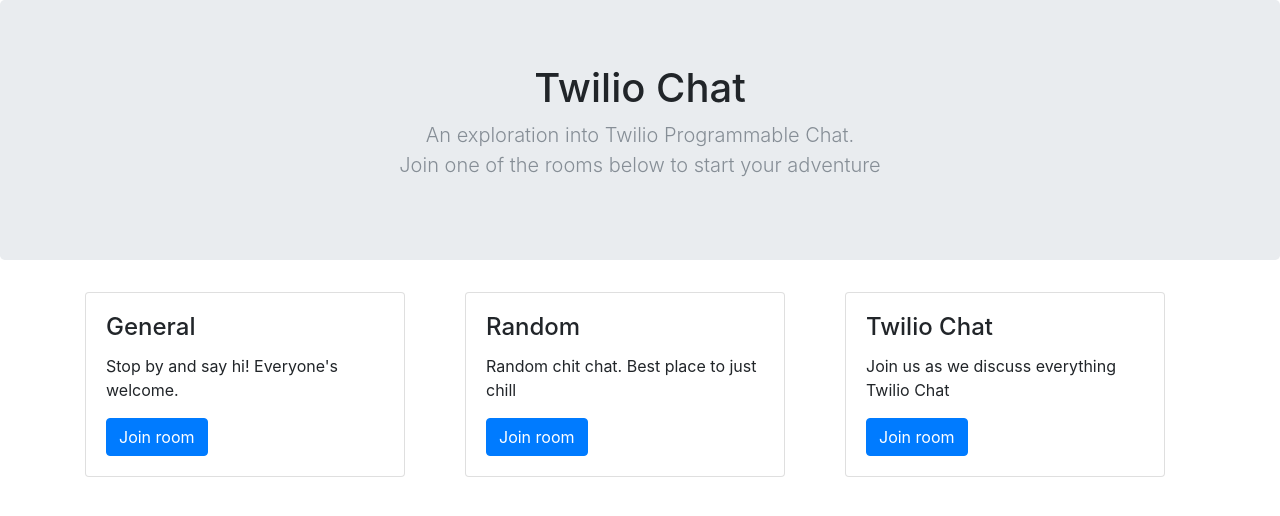
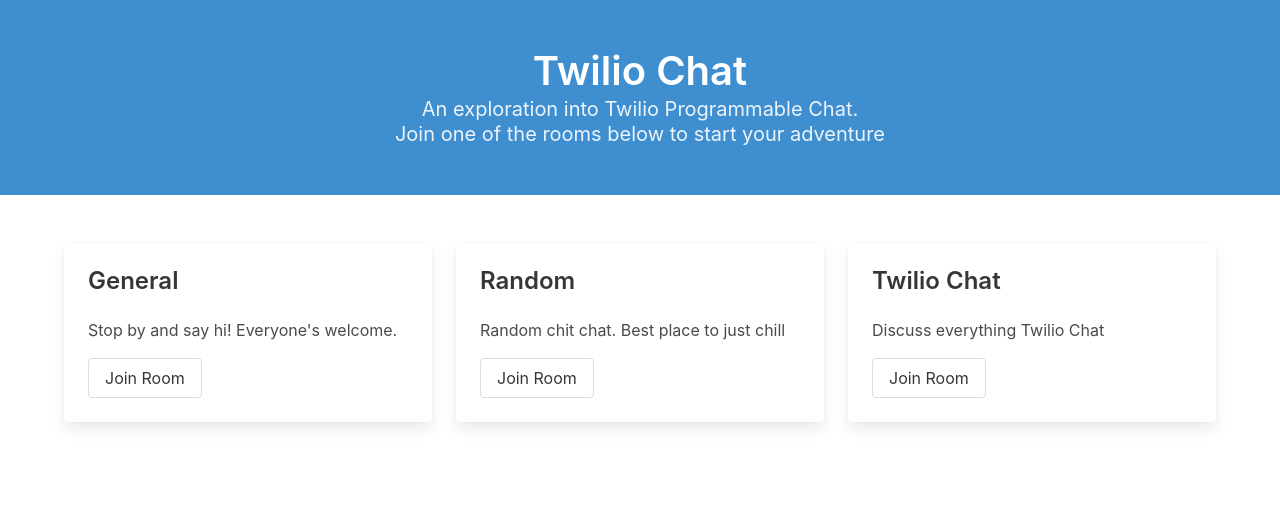
Before and after one commit to kevgathuku/chat-django, a Django app: page / in a window 1280 px wide. Shown: the top 516 px of the page. Run offline with Django 3.2, Linux system fonts and the light colour scheme; some libraries are stand-ins or nearby versions.

Commit message:
Refactor homepage to use bulma css

```diff
--- /dev/null
+++ b/chat/static/chat/styles/index.css
@@ -0,0 +1,7 @@
+.align-center{
+    text-align: center;
+}
+
+.rounded-edges{
+    border-radius: .25rem;
+}
--- a/chat/templates/chat/index.html
+++ b/chat/templates/chat/index.html
@@ -2,59 +2,73 @@
 
 <!DOCTYPE html>
 <html>
-
   <head>
+    <meta charset="utf-8">
+    <meta name="viewport" content="width=device-width, initial-scale=1">
+    <link rel="shortcut icon" href="//www.twilio.com/marketing/bundles/marketing/img/favicons/favicon.ico">
+    <link rel="stylesheet" href="https://cdnjs.cloudflare.com/ajax/libs/bulma/0.6.1/css/bulma.min.css" />
+    <link rel="stylesheet" href="{% static "chat/styles/index.css" %}">
     <title>Twilio Chat Rooms</title>
-  <link rel="shortcut icon" href="//www.twilio.com/marketing/bundles/marketing/img/favicons/favicon.ico">
-  <link rel="stylesheet" href="https://maxcdn.bootstrapcdn.com/bootstrap/4.0.0-beta.2/css/bootstrap.min.css" integrity="sha384-PsH8R72JQ3SOdhVi3uxftmaW6Vc51MKb0q5P2rRUpPvrszuE4W1povHYgTpBfshb" crossorigin="anonymous">
   </head>
 
   <body>
-  <main>
-    <section class="jumbotron text-center">
+    <section class="hero is-info">
+      <div class="hero-body align-center">
         <div class="container">
-        <h1 class="jumbotron-heading">Twilio Chat</h1>
-        <p class="lead text-muted">An exploration into Twilio Programmable Chat. <br/> Join one of the rooms below to start your adventure</p>
+          <h1 class="title is-2">
+             Twilio Chat
+          </h1>
+          <h2 class="subtitle is-5">
+             An exploration into Twilio Programmable Chat. <br/>
+             Join one of the rooms below to start your adventure
+          </h2>
+        </div>
       </div>
     </section>
-    <div class="rooms">
+    <section class="section">
       <div class="container">
-        <div class="row">
-          <div class="col-sm">
-            <div class="card" style="width: 20rem;">
-              <div class="card-body">
-                <h4 class="card-title">General</h4>
-                <p class="card-text">Stop by and say hi! Everyone's welcome.</p>
-                <a href="/rooms/general" class="btn btn-primary">Join room</a>
+        <div class="columns">
+          <div class="column">
+            <div class="card rounded-edges">
+              <div class="card-content">
+                <p class="title is-4">General</p>
+                <div class="content">
+                  <p>
+                    Stop by and say hi! Everyone's welcome.
+                  </p>
+                  <a href="/rooms/general" class="button">Join Room</a>
                 </div>
               </div>
             </div>
-          <div class="col-sm">
-            <div class="card" style="width: 20rem;">
-              <div class="card-body">
-                <h4 class="card-title">Random</h4>
-                <p class="card-text">Random chit chat. Best place to just chill</p>
-                <a href="/rooms/random" class="btn btn-primary">Join room</a>
+          </div>
+          <div class="column">
+            <div class="card rounded-edges">
+              <div class="card-content">
+                <p class="title is-4">Random</p>
+                <div class="content">
+                  <p>
+                     Random chit chat. Best place to just chill
+                  </p>
+                  <a href="/rooms/random" class="button">Join Room</a>
                 </div>
               </div>
             </div>
-          <div class="col-sm">
-            <div class="card" style="width: 20rem;">
-              <div class="card-body">
-                <h4 class="card-title">Twilio Chat</h4>
-                <p class="card-text">Join us as we discuss everything Twilio Chat</p>
-                <a href="/rooms/twilio-chat" class="btn btn-primary">Join room</a>
+          </div>
+          <div class="column">
+            <div class="card rounded-edges">
+              <div class="card-content">
+                <p class="title is-4">Twilio Chat</p>
+                <div class="content">
+                  <p>
+                   Discuss everything Twilio Chat
+                  </p>
+                  <a href="/rooms/twilio-chat" class="button">Join Room</a>
                 </div>
               </div>
             </div>
           </div>
         </div>
       </div>
-  </main>
-
-  <script src="https://code.jquery.com/jquery-3.2.1.slim.min.js" integrity="sha384-KJ3o2DKtIkvYIK3UENzmM7KCkRr/rE9/Qpg6aAZGJwFDMVNA/GpGFF93hXpG5KkN" crossorigin="anonymous"></script>
-  <script src="https://cdnjs.cloudflare.com/ajax/libs/popper.js/1.12.3/umd/popper.min.js" integrity="sha384-vFJXuSJphROIrBnz7yo7oB41mKfc8JzQZiCq4NCceLEaO4IHwicKwpJf9c9IpFgh" crossorigin="anonymous"></script>
-  <script src="https://maxcdn.bootstrapcdn.com/bootstrap/4.0.0-beta.2/js/bootstrap.min.js" integrity="sha384-alpBpkh1PFOepccYVYDB4do5UnbKysX5WZXm3XxPqe5iKTfUKjNkCk9SaVuEZflJ" crossorigin="anonymous"></script>
+    </section>
   </body>
-
 </html>
```
Lines whose indentation alone changed are shown as unchanged.
